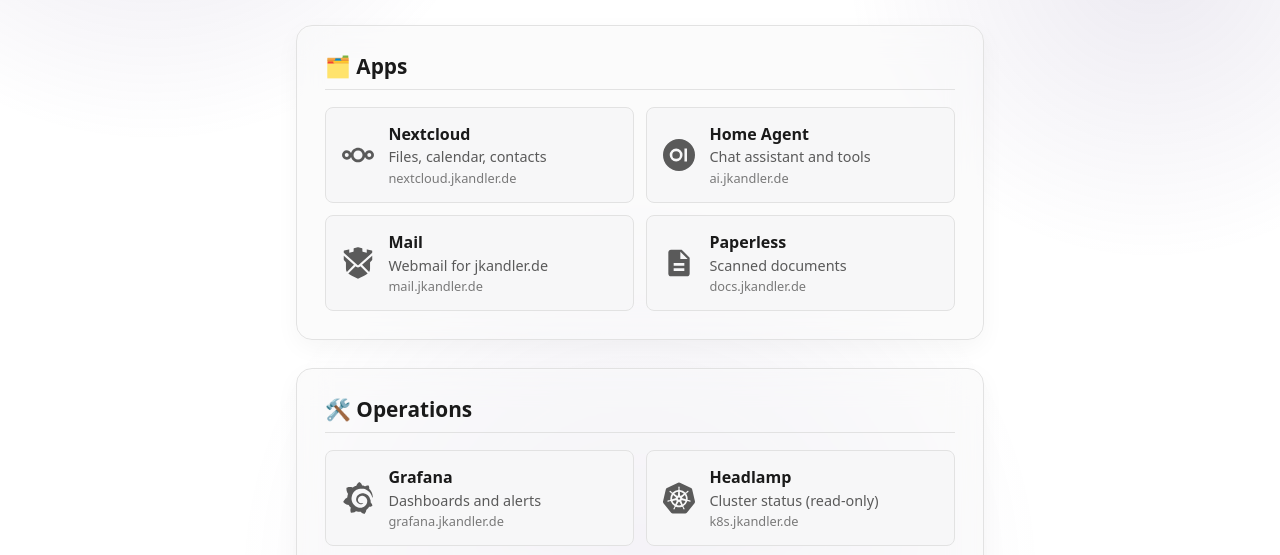
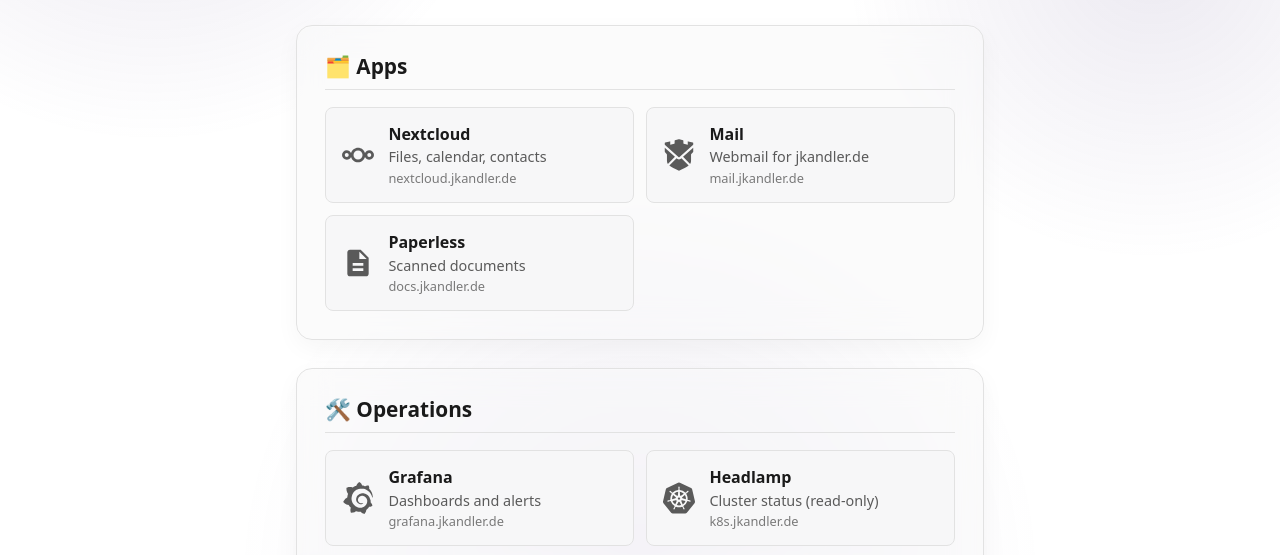
Before and after one commit to KandlerLi/k3s-apps, a plain HTML site: page argocd/landing-page/files/index.html in a window 1280 px wide. Shown: the part 223-778 px from the top of the page. Drawn offline with Linux system fonts and the light colour scheme.

Commit message:
Retire Open WebUI and home_agent, step 1: let Argo CD prune them (#208)
Julian set Open WebUI up before knowing what he needed and wants to
start over later, so it goes away completely, together with home_agent
(its Claude/Whisper backend and Nextcloud tools).

Each app keeps one anchor so automated sync can prune the rest
(allowEmpty): open-webui its PVC, home-agent (no PVC) its source
ConfigMap. Also drops the ai.jkandler.de routes, the Authelia access
rule and OIDC client, the landing-page tile, the Grafana probe panel,
the CI checksum check and the Open WebUI-only Trivy ignores.

Co-authored-by: Claude Opus 5.5 <noreply@anthropic.com>

```diff
--- a/argocd/grafana/dashboards/service-status.json
+++ b/argocd/grafana/dashboards/service-status.json
@@ -68,8 +68,7 @@
       "targets": [
         { "datasource": { "type": "prometheus", "uid": "prometheus" }, "expr": "probe_success{instance=\"https://nextcloud.jkandler.de/\"}", "legendFormat": "Nextcloud", "refId": "A" },
         { "datasource": { "type": "prometheus", "uid": "prometheus" }, "expr": "probe_success{instance=\"https://www.jkandler.de/\"}", "legendFormat": "Website (www)", "refId": "B" },
-        { "datasource": { "type": "prometheus", "uid": "prometheus" }, "expr": "probe_success{instance=\"http://jkandler.de/\"}", "legendFormat": "Website (root)", "refId": "C" },
-        { "datasource": { "type": "prometheus", "uid": "prometheus" }, "expr": "probe_success{instance=\"https://ai.jkandler.de/healthz\"}", "legendFormat": "AI Agent", "refId": "D" }
+        { "datasource": { "type": "prometheus", "uid": "prometheus" }, "expr": "probe_success{instance=\"http://jkandler.de/\"}", "legendFormat": "Website (root)", "refId": "C" }
       ]
     }
   ]
--- a/argocd/landing-page/files/index.html
+++ b/argocd/landing-page/files/index.html
@@ -29,12 +29,6 @@
           <a href="https://nextcloud.jkandler.de/">
             <svg class="icon" viewBox="0 0 24 24" aria-hidden="true"><path d="M12.018 6.537c-2.5 0-4.6 1.712-5.241 4.015-.56-1.232-1.793-2.105-3.225-2.105A3.569 3.569 0 0 0 0 12a3.569 3.569 0 0 0 3.552 3.553c1.432 0 2.664-.874 3.224-2.106.641 2.304 2.742 4.016 5.242 4.016 2.487 0 4.576-1.693 5.231-3.977.569 1.21 1.783 2.067 3.198 2.067A3.568 3.568 0 0 0 24 12a3.569 3.569 0 0 0-3.553-3.553c-1.416 0-2.63.858-3.199 2.067-.654-2.284-2.743-3.978-5.23-3.977zm0 2.085c1.878 0 3.378 1.5 3.378 3.378 0 1.878-1.5 3.378-3.378 3.378A3.362 3.362 0 0 1 8.641 12c0-1.878 1.5-3.378 3.377-3.378zm-8.466 1.91c.822 0 1.467.645 1.467 1.468s-.644 1.467-1.467 1.468A1.452 1.452 0 0 1 2.085 12c0-.823.644-1.467 1.467-1.467zm16.895 0c.823 0 1.468.645 1.468 1.468s-.645 1.468-1.468 1.468A1.452 1.452 0 0 1 18.98 12c0-.823.644-1.467 1.467-1.467z"/></svg>
             <span class="text"><span class="label">Nextcloud</span><span class="description">Files, calendar, contacts</span><span class="host">nextcloud.jkandler.de</span></span>
-          </a>
-        </li>
-        <li>
-          <a href="https://ai.jkandler.de/">
-            <svg class="icon" viewBox="0 0 500 500" aria-hidden="true"><path fill-rule="evenodd" d="M0 250a250 250 0 1 0 500 0 250 250 0 1 0-500 0zm335-100h40v200h-40zm-130 0a100 100 0 1 0 0 200 100 100 0 1 0 0-200zm0 40a60 60 0 1 1 0 120 60 60 0 1 1 0-120z"/></svg>
-            <span class="text"><span class="label">Home Agent</span><span class="description">Chat assistant and tools</span><span class="host">ai.jkandler.de</span></span>
           </a>
         </li>
         <li>
```
Also changed, not shown: 17 other files.
